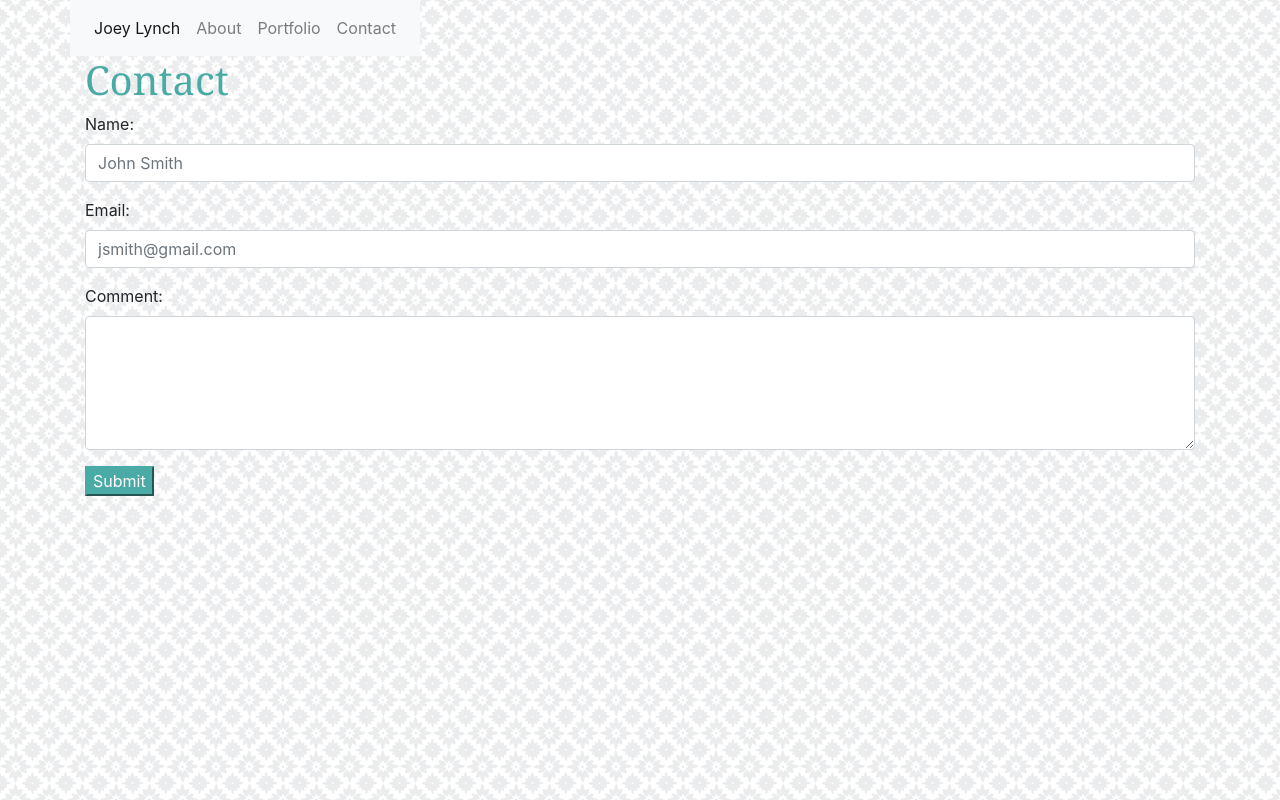
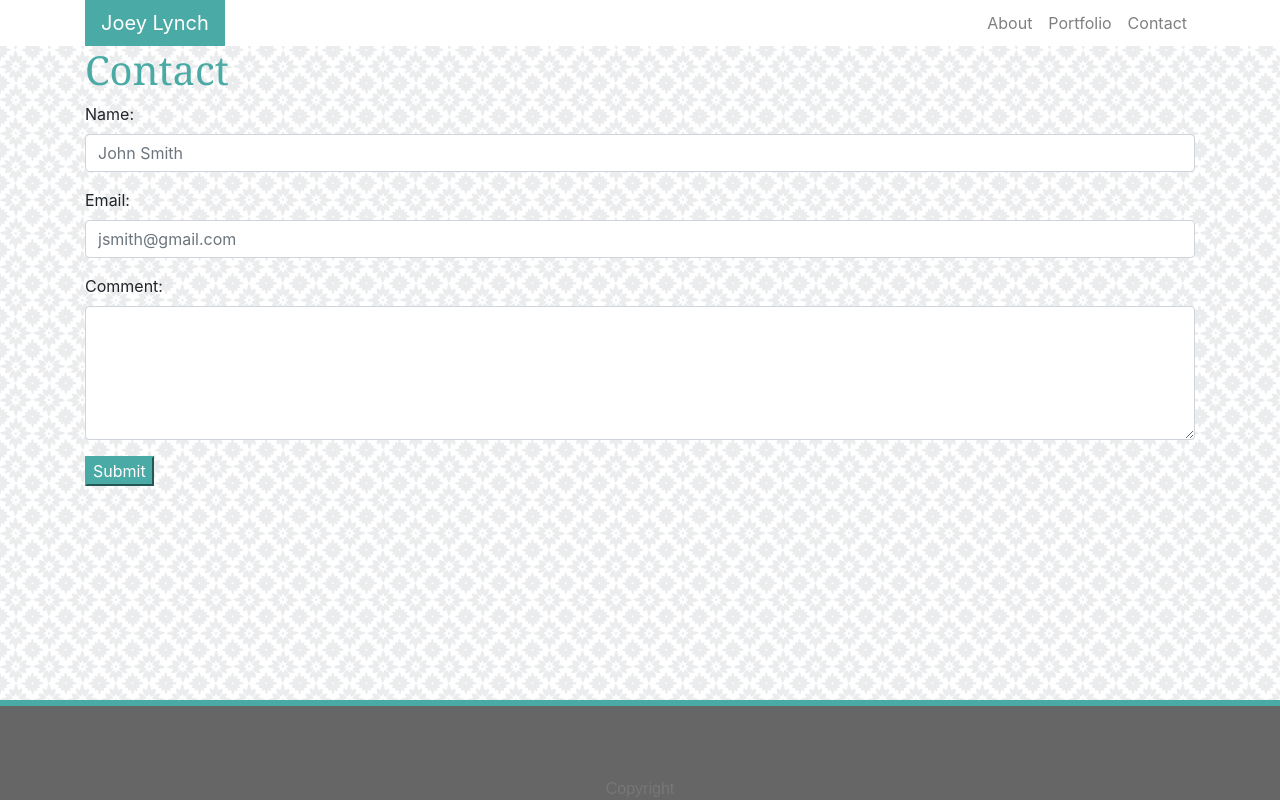
Before and after one commit to mjlynch91/Joey-Lynch-prework, a plain HTML site: page Module-1_Assessment/contact.html in a window 1280 px wide. Drawn offline with nearby package versions, Linux system fonts and the light colour scheme.

Commit message:
applied header and footer changes to contact.html and portfolio.html

```diff
--- a/Module-1_Assessment/contact.html
+++ b/Module-1_Assessment/contact.html
@@ -14,14 +14,19 @@
     </head>
 
     <body>
-        <!-- The navigation bar -->
-        <div class="container">
-            <div class="row">
-                <nav class="navbar navbar-expand-sm bg-light navbar-light">
-                    <ul class="navbar-nav">
+        <!-- The navigation bar / header-->
+        <div class="container-fluid main_header">
+
+            <!-- main_header class overrides bootstrap properties -->
+            <div class="container main_header">
+                <nav class="navbar navbar-expand-sm bg-light navbar-light p-0 main_header">
+                    <ul class="nav navbar-brand p-0">
                         <li class="nav-item active">
-                            <a class="nav-link" href="index.html">Joey Lynch</a>
+                            <!-- my_name class overrides bootstrap properties -->
+                            <a class="nav-link my_name" href="index.html">Joey Lynch</a>
                         </li>
+                    </ul>
+                    <ul class="nav navbar-nav ml-auto">
                         <li class="nav-item">
                             <a class="nav-link" href="index.html">About</a>
                         </li>
@@ -53,9 +58,10 @@
                 <button type="button" class="button btn-primary text-center">Submit</button>
         </div>
         <!-- The footer -->
-        <div class="container">
-            <div class="row">
-
+        <div class="container-fluid footer fixed-bottom">
+            <div class="row h-75"></div>
+            <div class="row justify-content-center">
+                <p class="text-center m-0 p-0">Copyright</p>
             </div>
         </div>
     </body>
```
Also changed, not shown: Module-1_Assessment/portfolio.html (+15 -9 lines). Lines whose indentation alone changed are shown as unchanged.
